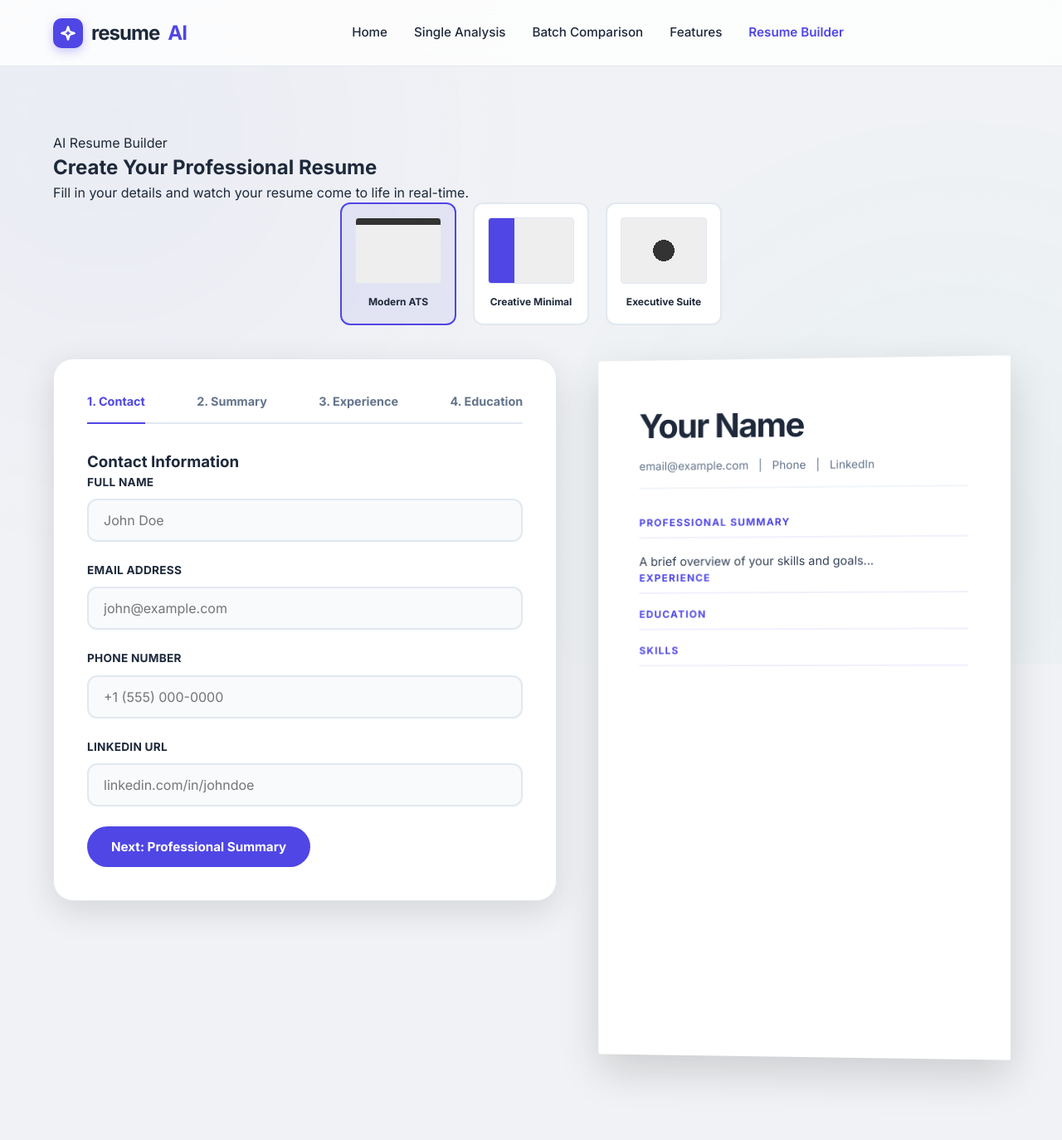
After one commit to malikmajid161/Resume_analyzer, a Flask app: page /builder in a window 1280 px wide. The commit adds this page. Shown: the whole page at 83% size. Run offline with Flask 3, Linux system fonts and the light colour scheme.

Commit message:
Feat: Dynamic Resume Template Engine with Creative & Executive styles

```diff
--- a/app.py
+++ b/app.py
@@ -152,6 +152,14 @@ def results():
         kw_total=current["kw_total"],
     )
 
+
+# ──────────────────────────────────────────────
+#  Route — Resume Builder (GET /builder)
+# ──────────────────────────────────────────────
+
+@app.route("/builder")
+def builder():
+    return render_template("builder.html")
 
 # ──────────────────────────────────────────────
 #  Route 4 — Interview Questions  (GET /interview)
--- a/templates/base.html
+++ b/templates/base.html
@@ -30,6 +30,9 @@
           <a href="{{ url_for('results') }}" class="nav-link {{ 'active' if request.endpoint == 'results' }}">Results</a>
           <a href="{{ url_for('optimize') }}" class="nav-link {{ 'active' if request.endpoint == 'optimize' }}">Optimizer</a>
           <a href="{{ url_for('interview') }}" class="nav-link {{ 'active' if request.endpoint == 'interview' }}">Interview Prep</a>
+          <a href="{{ url_for('builder') }}" class="nav-link {{ 'active' if request.endpoint == 'builder' }}">Resume Builder</a>
+        {% else %}
+          <a href="{{ url_for('builder') }}" class="nav-link {{ 'active' if request.endpoint == 'builder' }}">Resume Builder</a>
         {% endif %}
       </div>
 
--- /dev/null
+++ b/templates/builder.html
@@ -0,0 +1,507 @@
+{% extends "base.html" %}
+{% block title %}Resume Builder{% endblock %}
+
+{% block content %}
+<div class="page-header fade-up">
+  <div class="hero-badge">AI Resume Builder</div>
+  <h2>Create Your Professional Resume</h2>
+  <p>Fill in your details and watch your resume come to life in real-time.</p>
+</div>
+
+<div class="template-selector fade-up" style="margin-bottom: 40px; display: flex; gap: 20px; justify-content: center;">
+  <div class="template-card active" data-template="modern" onclick="setTemplate('modern')">
+    <div class="template-preview-thumb modern"></div>
+    <span>Modern ATS</span>
+  </div>
+  <div class="template-card" data-template="creative" onclick="setTemplate('creative')">
+    <div class="template-preview-thumb creative"></div>
+    <span>Creative Minimal</span>
+  </div>
+  <div class="template-card" data-template="executive" onclick="setTemplate('executive')">
+    <div class="template-preview-thumb executive"></div>
+    <span>Executive Suite</span>
+  </div>
+</div>
+
+<div class="builder-container fade-up">
+  <!-- ── Left Side: Form ──────────────────────── -->
+  <div class="builder-form-wrapper">
+    <div class="builder-steps">
+      <div class="step active" data-step="1">1. Contact</div>
+      <div class="step" data-step="2">2. Summary</div>
+      <div class="step" data-step="3">3. Experience</div>
+      <div class="step" data-step="4">4. Education</div>
+    </div>
+
+    <form id="resumeForm">
+      <!-- Step 1: Contact -->
+      <div class="form-step active" id="step1">
+        <h3>Contact Information</h3>
+        <div class="form-grid">
+          <div class="form-group">
+            <label>Full Name</label>
+            <input type="text" id="fullName" placeholder="John Doe" oninput="updatePreview()">
+          </div>
+          <div class="form-group">
+            <label>Email Address</label>
+            <input type="email" id="email" placeholder="john@example.com" oninput="updatePreview()">
+          </div>
+          <div class="form-group">
+            <label>Phone Number</label>
+            <input type="text" id="phone" placeholder="+1 (555) 000-0000" oninput="updatePreview()">
+          </div>
+          <div class="form-group">
+            <label>LinkedIn URL</label>
+            <input type="text" id="linkedin" placeholder="linkedin.com/in/johndoe" oninput="updatePreview()">
+          </div>
+        </div>
+        <button type="button" class="btn btn-primary" onclick="nextStep(2)">Next: Professional Summary</button>
+      </div>
+
+      <!-- Step 2: Summary -->
+      <div class="form-step" id="step2">
+        <div style="display: flex; justify-content: space-between; align-items: center;">
+          <h3>Professional Summary</h3>
+          <button type="button" class="btn-small" style="background: var(--accent-glow); color: var(--accent)" onclick="generateAISummary()">✨ AI Write</button>
+        </div>
+        <textarea id="summary" rows="6" placeholder="Describe your professional background..." oninput="updatePreview()"></textarea>
+        <div class="btn-group">
+          <button type="button" class="btn btn-outline" onclick="nextStep(1)">Previous</button>
+          <button type="button" class="btn btn-primary" onclick="nextStep(3)">Next: Experience</button>
+        </div>
+      </div>
+
+      <!-- Step 3: Experience -->
+      <div class="form-step" id="step3">
+        <h3>Work Experience</h3>
+        <div id="experienceContainer">
+          <div class="experience-entry card" style="margin-bottom: 16px; padding: 16px;">
+            <div class="form-grid">
+              <input type="text" placeholder="Job Title" class="exp-title" oninput="updatePreview()">
+              <input type="text" placeholder="Company" class="exp-company" oninput="updatePreview()">
+              <input type="text" placeholder="Duration (e.g. 2021 - Present)" class="exp-date" oninput="updatePreview()">
+            </div>
+            <textarea placeholder="Key Achievements..." class="exp-desc" oninput="updatePreview()" style="margin-top: 12px; height: 80px;"></textarea>
+          </div>
+        </div>
+        <button type="button" class="btn btn-outline btn-sm" onclick="addExperience()">+ Add Experience</button>
+        <div class="btn-group" style="margin-top: 24px;">
+          <button type="button" class="btn btn-outline" onclick="nextStep(2)">Previous</button>
+          <button type="button" class="btn btn-primary" onclick="nextStep(4)">Next: Education</button>
+        </div>
+      </div>
+
+      <!-- Step 4: Education -->
+      <div class="form-step" id="step4">
+        <h3>Education & Skills</h3>
+        <div id="educationContainer">
+          <div class="education-entry card" style="margin-bottom: 16px; padding: 16px;">
+            <div class="form-grid">
+              <input type="text" placeholder="Degree" class="edu-degree" oninput="updatePreview()">
+              <input type="text" placeholder="University" class="edu-school" oninput="updatePreview()">
+            </div>
+          </div>
+        </div>
+        <button type="button" class="btn btn-outline btn-sm" onclick="addEducation()">+ Add Education</button>
+
+        <h3 style="margin-top: 24px;">Skills</h3>
+        <input type="text" id="skillsInput" placeholder="Python, React, Project Management..." oninput="updatePreview()">
+
+        <div class="btn-group" style="margin-top: 24px;">
+          <button type="button" class="btn btn-outline" onclick="nextStep(3)">Previous</button>
+          <button type="button" class="btn btn-primary" onclick="downloadResume()">Download Professional PDF</button>
+        </div>
+      </div>
+    </form>
+  </div>
+
+  <!-- ── Right Side: Live Preview ──────────────── -->
+  <div class="builder-preview-wrapper">
+    <div class="resume-preview template-modern" id="previewArea">
+      <div id="templateOutput"></div>
+    </div>
+  </div>
+</div>
+
+<style>
+/* ── Template Selector ─────────────────────── */
+.template-card {
+  background: var(--surface);
+  padding: 16px;
+  border-radius: var(--radius-md);
+  border: 2px solid var(--border);
+  cursor: pointer;
+  transition: all 0.3s ease;
+  text-align: center;
+  width: 140px;
+}
+.template-card:hover { border-color: var(--accent-light); transform: translateY(-4px); }
+.template-card.active { border-color: var(--accent); background: var(--accent-glow); }
+.template-preview-thumb {
+  height: 80px;
+  background: var(--bg);
+  border-radius: 4px;
+  margin-bottom: 8px;
+  border: 1px solid var(--border);
+}
+.template-preview-thumb.modern { background: linear-gradient(to bottom, #333 10%, #eee 10%); }
+.template-preview-thumb.creative { background: linear-gradient(to right, #4f46e5 30%, #eee 30%); }
+.template-preview-thumb.executive { background: radial-gradient(circle at center, #333 20%, #eee 20%); }
+.template-card span { font-size: 0.75rem; font-weight: 700; color: var(--text); }
+
+/* ── Resume Layouts ────────────────────────── */
+.resume-preview.template-creative {
+  display: grid;
+  grid-template-columns: 240px 1fr;
+  padding: 0;
+  gap: 0;
+}
+.template-creative .sidebar {
+  background: #f1f5f9;
+  padding: 40px 30px;
+  height: 100%;
+}
+.template-creative .main-content {
+  padding: 40px;
+}
+.template-creative .preview-header { border: none; margin-bottom: 32px; }
+.template-creative .preview-header h1 { font-size: 1.8rem; }
+.template-creative .preview-contact { flex-direction: column; gap: 8px; }
+
+.resume-preview.template-executive {
+  text-align: center;
+  font-family: 'Georgia', serif;
+}
+.template-executive .preview-header { border-bottom: 3px double #333; }
+.template-executive .preview-contact { justify-content: center; }
+.template-executive .preview-section-title { border-bottom: none; position: relative; }
+.template-executive .preview-section-title::after {
+  content: "";
+  position: absolute;
+  bottom: 0;
+  left: 50%;
+  transform: translateX(-50%);
+  width: 60px;
+  height: 2px;
+  background: var(--accent);
+}
+
+/* ── Core Layout ───────────────────────────── */
+.builder-container {
+  display: grid;
+  grid-template-columns: 1.1fr 0.9fr;
+  gap: 48px;
+  align-items: start;
+  margin-top: 40px;
+}
+.builder-form-wrapper {
+  background: var(--surface);
+  padding: 40px;
+  border-radius: var(--radius-lg);
+  border: 1px solid var(--border);
+  box-shadow: var(--shadow-lg);
+}
+.builder-steps {
+  display: flex;
+  justify-content: space-between;
+  margin-bottom: 40px;
+  position: relative;
+}
+.builder-steps::after {
+  content: "";
+  position: absolute;
+  bottom: -8px;
+  left: 0;
+  width: 100%;
+  height: 2px;
+  background: var(--border);
+}
+.step {
+  font-size: 0.9rem;
+  font-weight: 700;
+  color: var(--muted);
+  cursor: pointer;
+  position: relative;
+  transition: all 0.3s ease;
+  padding-bottom: 8px;
+}
+.step.active {
+  color: var(--accent);
+}
+.step.active::after {
+  content: "";
+  position: absolute;
+  bottom: -8px;
+  left: 0;
+  width: 100%;
+  height: 2px;
+  background: var(--accent);
+  z-index: 2;
+}
+.form-step {
+  display: none;
+}
+.form-step.active {
+  display: block;
+  animation: fadeIn 0.4s ease-out;
+}
+.form-group {
+  margin-bottom: 24px;
+}
+.form-group label {
+  display: block;
+  font-size: 0.85rem;
+  font-weight: 700;
+  margin-bottom: 10px;
+  color: var(--text);
+  text-transform: uppercase;
+  letter-spacing: 0.02em;
+}
+.form-group input, .form-group textarea,
+input[type="text"], input[type="email"], textarea {
+  width: 100%;
+  padding: 14px 18px;
+  border-radius: var(--radius-md);
+  border: 2px solid var(--border);
+  font-family: inherit;
+  font-size: 1rem;
+  transition: all 0.2s ease;
+  background: var(--surface-2);
+}
+.form-group input:focus, textarea:focus {
+  outline: none;
+  border-color: var(--accent);
+  background: white;
+  box-shadow: 0 0 0 4px var(--accent-glow);
+}
+.builder-preview-wrapper {
+  position: sticky;
+  top: 120px;
+  perspective: 1000px;
+}
+.resume-preview {
+  background: white;
+  padding: 50px;
+  border-radius: 2px;
+  box-shadow: 0 20px 50px rgba(0,0,0,0.15);
+  min-height: 842px; /* A4 Ratio approx */
+  font-family: 'Inter', -apple-system, sans-serif;
+  color: #1a1a1a;
+  transform: rotateY(-2deg);
+  transition: transform 0.5s ease;
+}
+.resume-preview:hover {
+  transform: rotateY(0deg);
+}
+.preview-header {
+  text-align: left;
+  margin-bottom: 32px;
+}
+.preview-header h1 {
+  font-size: 2.5rem;
+  margin-bottom: 4px;
+  font-weight: 800;
+  letter-spacing: -0.04em;
+  color: var(--text);
+}
+.preview-contact {
+  font-size: 0.85rem;
+  color: var(--muted);
+  display: flex;
+  gap: 12px;
+}
+.preview-section-title {
+  font-size: 0.75rem;
+  text-transform: uppercase;
+  letter-spacing: 0.1em;
+  color: var(--accent);
+  border-bottom: 2px solid var(--accent-glow);
+  padding-bottom: 8px;
+  margin-bottom: 16px;
+  font-weight: 800;
+}
+@keyframes fadeIn {
+  from { opacity: 0; transform: translateY(10px); }
+  to { opacity: 1; transform: translateY(0); }
+}
+@media (max-width: 1100px) {
+  .builder-container { grid-template-columns: 1fr; }
+  .builder-preview-wrapper { position: relative; top: 0; }
+}
+</style>
+
+<script>
+let currentTemplate = 'modern';
+
+function setTemplate(t) {
+  currentTemplate = t;
+  document.querySelectorAll('.template-card').forEach(c => c.classList.remove('active'));
+  document.querySelector(`.template-card[data-template="${t}"]`).classList.add('active');
+
+  const preview = document.getElementById('previewArea');
+  preview.className = `resume-preview template-${t}`;
+
+  updatePreview();
+}
+
+function nextStep(s) {
+  document.querySelectorAll('.form-step').forEach(div => div.classList.remove('active'));
+  document.getElementById('step' + s).classList.add('active');
+
+  document.querySelectorAll('.step').forEach(div => div.classList.remove('active'));
+  document.querySelector(`.step[data-step="${s}"]`).classList.add('active');
+}
+
+function updatePreview() {
+  const name = document.getElementById('fullName').value || "Your Name";
+  const email = document.getElementById('email').value || "email@example.com";
+  const phone = document.getElementById('phone').value || "Phone";
+  const linkedin = document.getElementById('linkedin').value || "LinkedIn";
+  const summary = document.getElementById('summary').value || "A brief overview of your skills and goals...";
+
+  let expHtml = '';
+  document.querySelectorAll('.experience-entry').forEach(entry => {
+    const title = entry.querySelector('.exp-title').value;
+    const company = entry.querySelector('.exp-company').value;
+    const date = entry.querySelector('.exp-date').value;
+    const desc = entry.querySelector('.exp-desc').value;
+    if(title || company) {
+      expHtml += `
+        <div class="preview-item">
+          <div class="preview-item-header" style="display: flex; justify-content: space-between; font-weight: bold;">
+            <span>${title || 'Job Title'}</span>
+            <span>${date || ''}</span>
+          </div>
+          <div style="font-style: italic; opacity: 0.8">${company || 'Company'}</div>
+          <p style="font-size: 0.85rem; margin-top: 4px; white-space: pre-line;">${desc}</p>
+        </div>`;
+    }
+  });
+
+  let eduHtml = '';
+  document.querySelectorAll('.education-entry').forEach(entry => {
+    const degree = entry.querySelector('.edu-degree').value;
+    const school = entry.querySelector('.edu-school').value;
+    if(degree || school) {
+      eduHtml += `
+        <div class="preview-item">
+          <div class="preview-item-header" style="font-weight: bold;"><span>${degree || 'Degree'}</span></div>
+          <div style="opacity: 0.8">${school || 'University'}</div>
+        </div>`;
+    }
+  });
+
+  const skillsArr = document.getElementById('skillsInput').value.split(',');
+  let skillsHtml = '';
+  skillsArr.forEach(s => {
+    if(s.trim()) skillsHtml += `<span class="skill-chip" style="font-size: 0.75rem; background: #f1f5f9; padding: 4px 10px; border-radius: 4px; margin: 0 4px 4px 0; display: inline-block; color: #475569;">${s.trim()}</span>`;
+  });
+
+  const output = document.getElementById('templateOutput');
+
+  if(currentTemplate === 'creative') {
+    output.innerHTML = `
+      <div style="display: grid; grid-template-columns: 240px 1fr; min-height: 842px;">
+        <div class="sidebar" style="background: #f8fafc; padding: 40px 30px; border-right: 1px solid #e2e8f0;">
+          <div class="preview-header">
+            <h1 style="font-size: 1.8rem; margin-bottom: 16px;">${name}</h1>
+            <div class="preview-contact" style="display: flex; flex-direction: column; gap: 8px; font-size: 0.8rem; color: #64748b;">
+              <span>${email}</span>
+              <span>${phone}</span>
+              <span>${linkedin}</span>
+            </div>
+          </div>
+          <div class="preview-section" style="margin-top: 32px;">
+            <h2 class="preview-section-title">Skills</h2>
+            <div style="display: flex; flex-wrap: wrap;">${skillsHtml}</div>
+          </div>
+        </div>
+        <div class="main-content" style="padding: 40px;">
+          <div class="preview-section">
+            <h2 class="preview-section-title">Professional Summary</h2>
+            <p style="font-size: 0.9rem; line-height: 1.6; color: #334155;">${summary}</p>
+          </div>
+          <div class="preview-section">
+            <h2 class="preview-section-title">Work Experience</h2>
+            ${expHtml}
+          </div>
+          <div class="preview-section">
+            <h2 class="preview-section-title">Education</h2>
+            ${eduHtml}
+          </div>
+        </div>
+      </div>`;
+  } else {
+    output.innerHTML = `
+      <div class="preview-header" style="margin-bottom: 32px; border-bottom: 2px solid #f1f5f9; padding-bottom: 16px;">
+        <h1 style="font-size: 2.5rem; font-weight: 800; letter-spacing: -0.04em;">${name}</h1>
+        <div class="preview-contact" style="font-size: 0.85rem; color: #64748b; margin-top: 8px;">
+          <span>${email}</span> | <span>${phone}</span> | <span>${linkedin}</span>
+        </div>
+      </div>
+      <div class="preview-section">
+        <h2 class="preview-section-title">Professional Summary</h2>
+        <p style="font-size: 0.9rem; line-height: 1.6; color: #334155;">${summary}</p>
+      </div>
+      <div class="preview-section">
+        <h2 class="preview-section-title">Experience</h2>
+        ${expHtml}
+      </div>
+      <div class="preview-section">
+        <h2 class="preview-section-title">Education</h2>
+        ${eduHtml}
+      </div>
+      <div class="preview-section">
+        <h2 class="preview-section-title">Skills</h2>
+        <div style="display: flex; flex-wrap: wrap;">${skillsHtml}</div>
+      </div>`;
+  }
+}
+
+function addExperience() {
+  const container = document.getElementById('experienceContainer');
+  const entry = document.createElement('div');
+  entry.className = 'experience-entry card';
+  entry.style = 'margin-bottom: 16px; padding: 16px;';
+  entry.innerHTML = `
+    <div class="form-grid">
+      <input type="text" placeholder="Job Title" class="exp-title" oninput="updatePreview()">
+      <input type="text" placeholder="Company" class="exp-company" oninput="updatePreview()">
+      <input type="text" placeholder="Duration" class="exp-date" oninput="updatePreview()">
+    </div>
+    <textarea placeholder="Key Achievements..." class="exp-desc" oninput="updatePreview()" style="margin-top: 12px; height: 80px;"></textarea>
+  `;
+  container.appendChild(entry);
+}
+
+function addEducation() {
+  const container = document.getElementById('educationContainer');
+  const entry = document.createElement('div');
+  entry.className = 'education-entry card';
+  entry.style = 'margin-bottom: 16px; padding: 16px;';
+  entry.innerHTML = `
+    <div class="form-grid">
+      <input type="text" placeholder="Degree" class="edu-degree" oninput="updatePreview()">
+      <input type="text" placeholder="University" class="edu-school" oninput="updatePreview()">
+    </div>
+  `;
+  container.appendChild(entry);
+}
+
+async function generateAISummary() {
+  const name = document.getElementById('fullName').value;
+  if(!name) { alert("Please enter your name first."); return; }
+  document.getElementById('summary').value = "Generating high-impact summary...";
+  setTimeout(() => {
+    document.getElementById('summary').value = "Experienced professional with a strong track record of delivering high-quality results. Skilled in strategic planning, project management, and cross-functional leadership. Committed to continuous improvement and driving innovation in dynamic environments.";
+    updatePreview();
+  }, 1000);
+}
+
+function downloadResume() {
+  alert("Generating your Professional PDF... Your download will start shortly.");
+}
+
+updatePreview();
+</script>
+{% endblock %}
```
